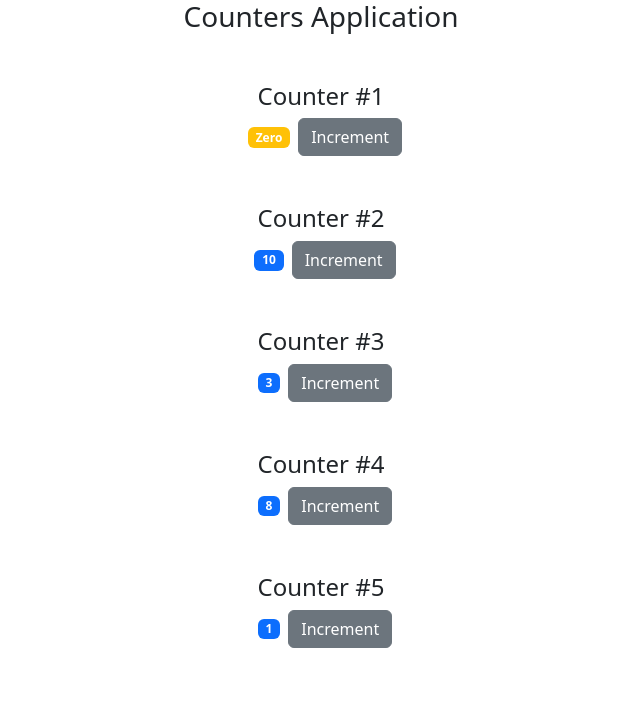
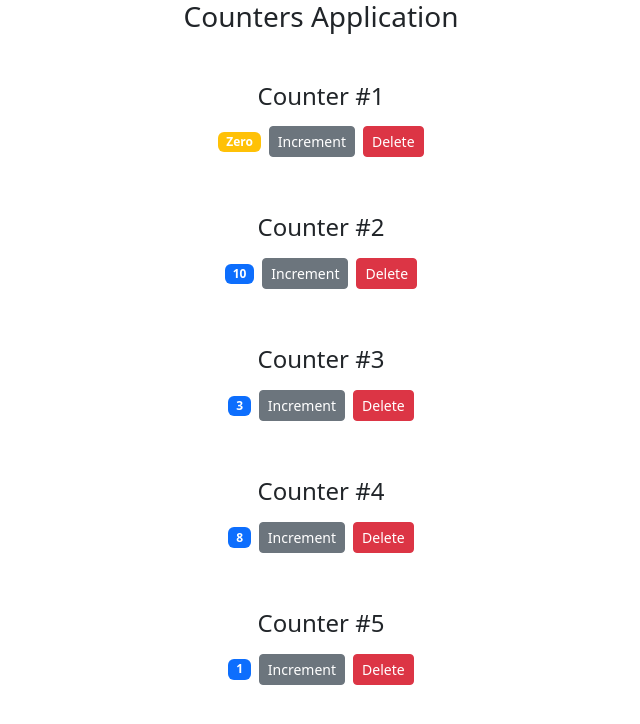
Before and after one commit to codewithz/Cisco-react-playground-dec-2024, a React (Create React App) app: page / in a window 1280 px wide. Shown: the top 724 px of the page, without its empty margins (319-959 px from the left). Built offline with nearby package versions, Linux system fonts and the light colour scheme.

Commit message:
Child to Parent

```diff
--- a/src/components/counters/Counter.jsx
+++ b/src/components/counters/Counter.jsx
@@ -1,9 +1,7 @@
 import React,{useState} from 'react'
-
+// Child
 export default function Counter(props) {
     const [counter,setCounter]=useState(props.value)
-
-    // const [tags]=useState(['tag1','tag2','tag3'])
 
     function formatCount(){
         return counter ===0 ? "Zero" : counter
@@ -15,20 +13,6 @@ export default function Counter(props) {
         return classes;
     }
 
-    // function renderTags(){
-    //     if(tags.length === 0){
-    //         return <p>There are no tags</p>
-    //     }else{
-    //         return <ul>
-    //         {
-    //             tags.map((tag)=>(
-    //                 <li key={tag}>{tag}</li>
-    //             ))
-    //         }
-    //       </ul>
-    //     }
-    // }
-
     const handleIncrement = () =>{
         setCounter(counter+1)
     }
@@ -37,8 +21,14 @@ export default function Counter(props) {
     <div className='m-5'>
     {props.children}
       <h1 className={getBadgeClasses()}>{formatCount()}</h1>
-      <button className='btn btn-secondary bnt-sm' onClick={handleIncrement}>Increment</button>
-      {/* {renderTags()} */}
+      <button className='btn btn-secondary btn-sm' onClick={handleIncrement}>Increment</button>
+      <button
+        className='btn btn-danger btn-sm m-2'
+        onClick={props.onDelete}
+        >
+            Delete
+        </button>
+
     </div>
   )
 }
--- a/src/components/counters/Counters.jsx
+++ b/src/components/counters/Counters.jsx
@@ -1,6 +1,6 @@
 import React,{useState} from 'react'
 import Counter from './Counter'
-
+// Parent
 export default function Counters() {
 
     const [counters]=useState([
@@ -11,13 +11,22 @@ export default function Counters() {
         {id:5,value:1},
     ])
 
+    const handleDelete = ()=>{
+        console.log("Counter has been deleted")
+    }
+
   return (
     <div>
       {
         counters.map(
             (counter)=> (
 
-                <Counter key={counter.id} value={counter.value}>
+                <Counter
+                    key={counter.id}
+                    value={counter.value}
+                    onDelete={handleDelete}
+                    >
+
                     <h4>Counter #{counter.id}</h4>
 
                 </Counter>
```
